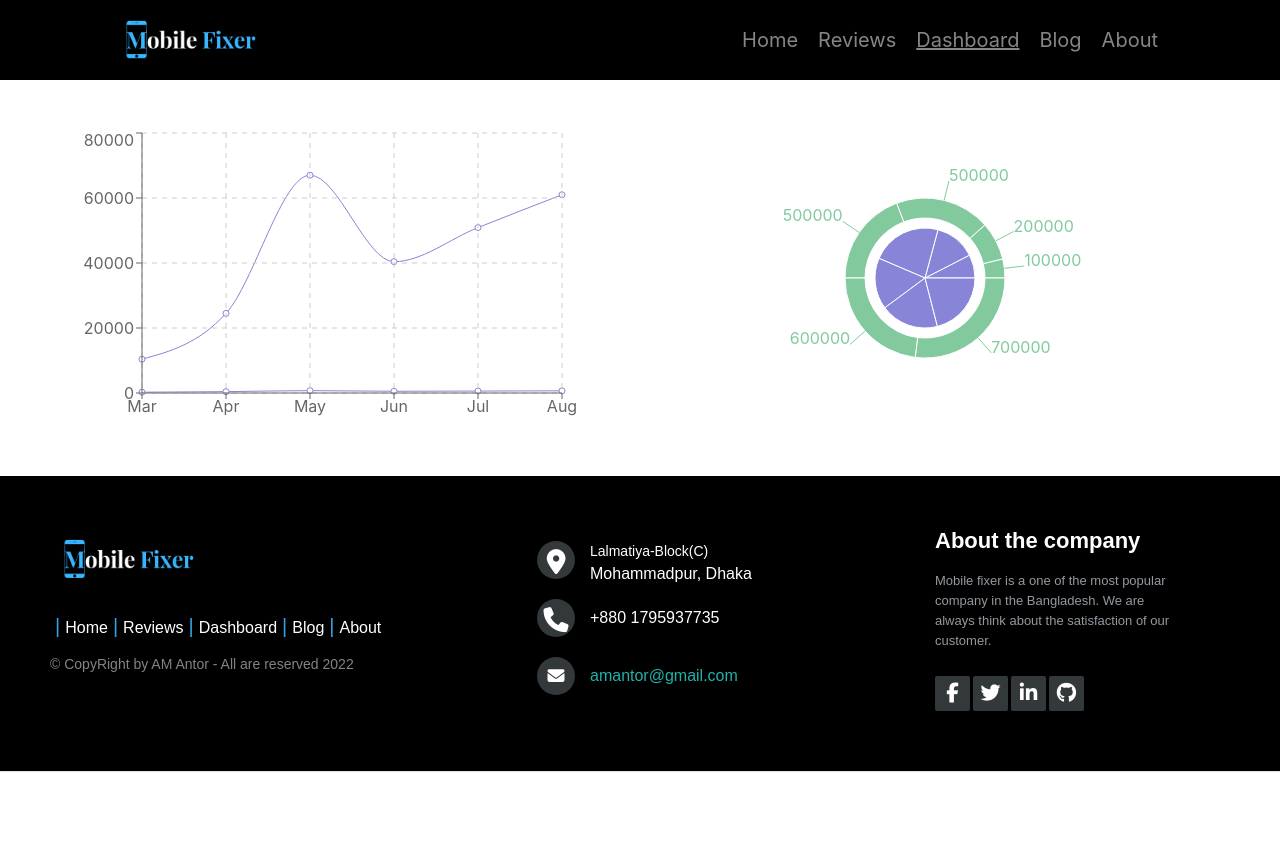
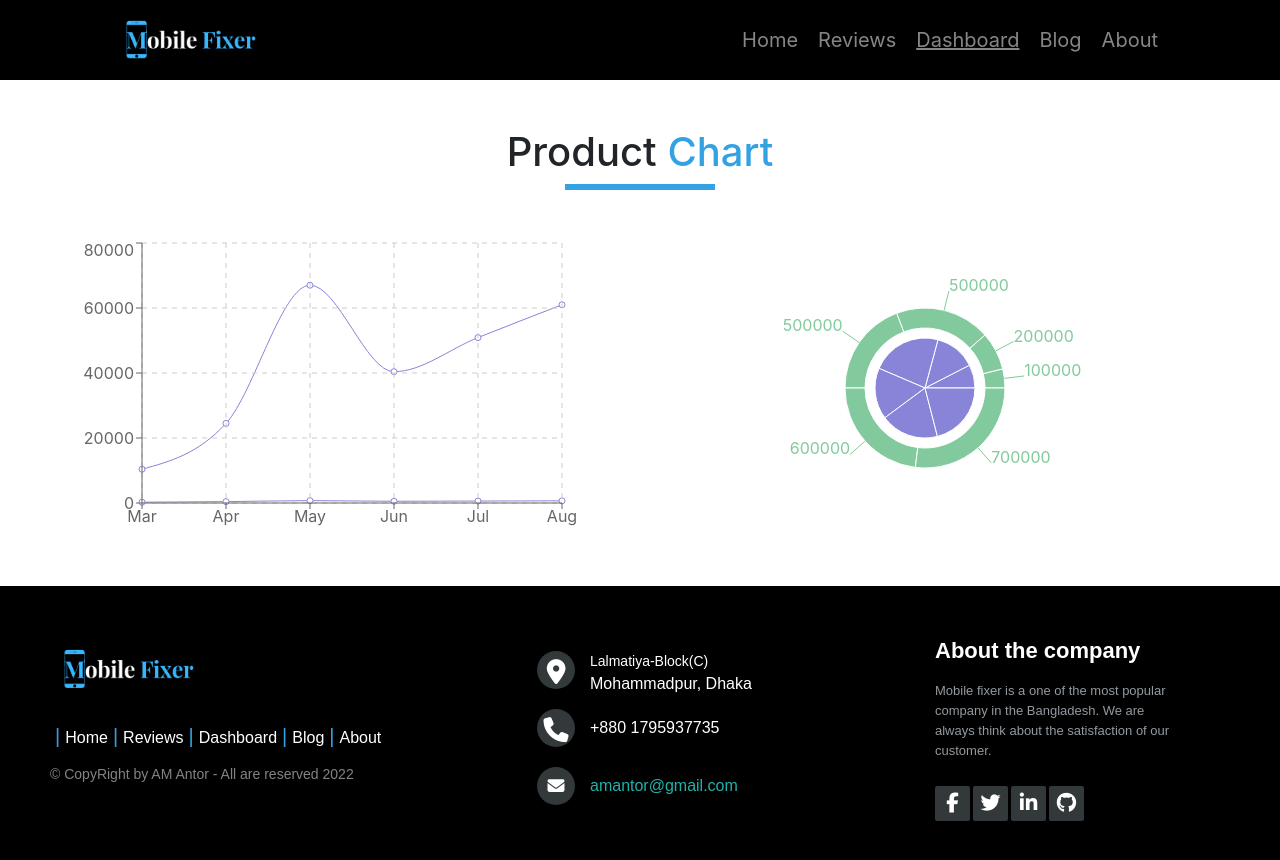
Before and after one commit to antor10655gh/-product-analysis-website, a React (Create React App) app: page /dashboard in a window 1280 px wide. Shown: the top 860 px of the page. Before the commit the page ends 800 px from the top, so only its background shows below. Built offline with nearby package versions, Linux system fonts and the light colour scheme.

Commit message:
add redirects file

```diff
--- a/src/components/Dashboard/Dashboard.js
+++ b/src/components/Dashboard/Dashboard.js
@@ -58,6 +58,18 @@ const Dashboard = () => {
   ];
   return (
     <div className="container">
+      <header className="my-5">
+        <h1>
+          Product <span style={{ color: "#32a2e3" }}>Chart</span>
+        </h1>
+        <div
+          style={{
+            border: "3px solid rgb(50, 162, 227)",
+            width: "150px",
+            margin: "0 auto",
+          }}
+        ></div>
+      </header>
       <div className="row row-cols-1 row-cols-lg-2 my-3 my-lg-5">
         <div className="col">
           <LineChart
```
Also changed, not shown: 1 other file (tests, documents, lock files or other folders).
